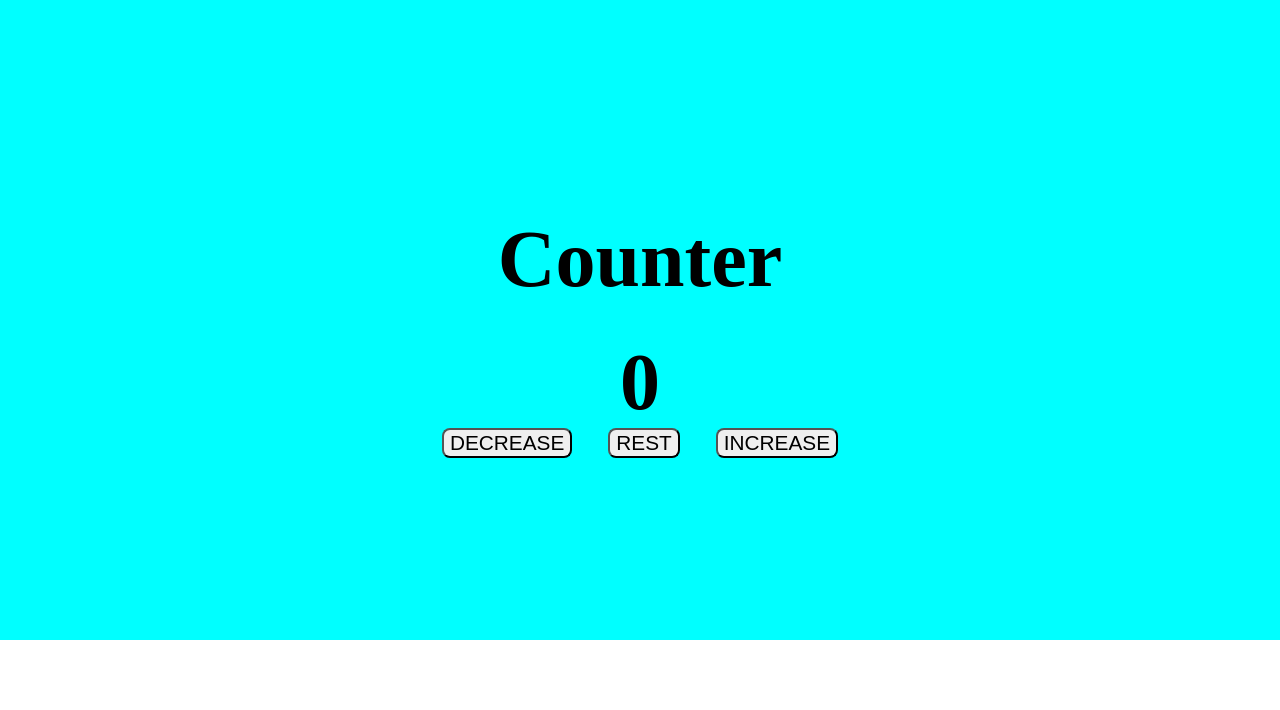
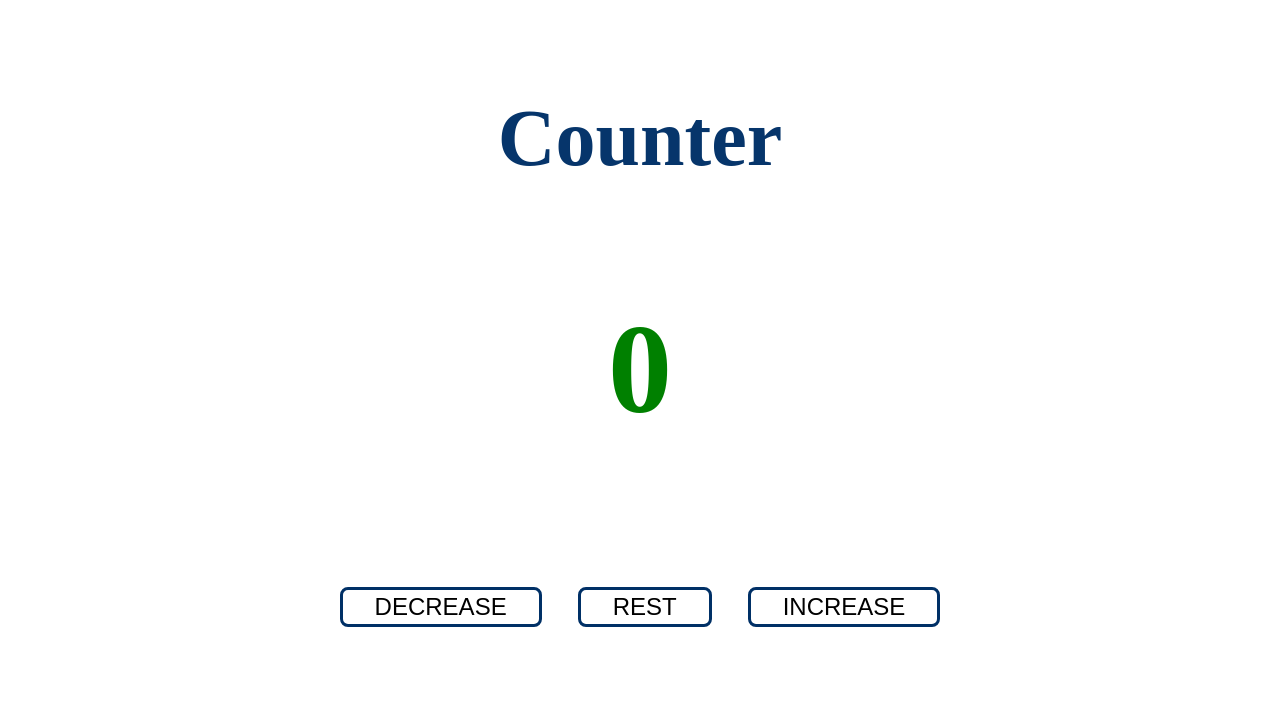
Before and after one commit to chhotuMarandi/Counter, a plain HTML site: page index.html in a window 1280 px wide. Drawn offline with Linux system fonts and the light colour scheme.

Commit message:
style part is done

```diff
--- a/style.css
+++ b/style.css
@@ -6,34 +6,52 @@ body {
 .main {
     width: 100vw;
     height: 100vh;
+    display: flex;
+    justify-content: center;
+    align-items: center;
 }
 
 .container {
-    width: 100vw;
-    background-color: aqua;
+    /* background-color: aqua; */
     height: 80vh;
     display: flex;
     flex-direction: column;
     justify-content: center;
     align-items: center;
+    margin: 0 1rem;
+    padding: 0;
 }
 
 .counter {
     font-size: 5rem;
-    /* background-color: #f1f258; */
-    color: #55443;
     padding: 2rem;
     margin: 0;
 }
 
 h1 {
-    font-size: 5rem;
-    margin: 0;
+    font-size: 8rem;
+    margin: 2rem 0;
+    margin-top: 5rem;
+    color: green;
+}
+
+h2 {
+    color:
+    #06356b;
 }
 
 button {
-    font-size: 1.3rem;
+    font-size: 1.5rem;
+    border: 0.2rem solid #003066;
+    /* text-transform: lowercase; */
     margin: 0 1rem;
-    padding: 0.5 1.5rem;
+    padding: 0.2rem 2rem;
     border-radius: 0.5rem;
+    background-color: transparent;
 }
+
+.buttons {
+    margin: 2rem;
+    padding: 5rem;
+
+}
```
